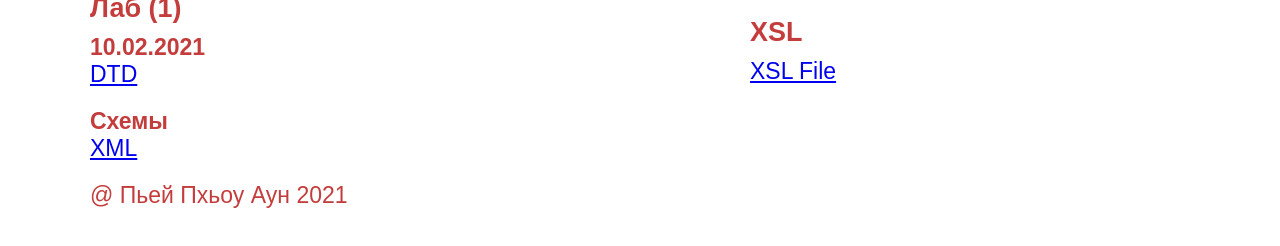
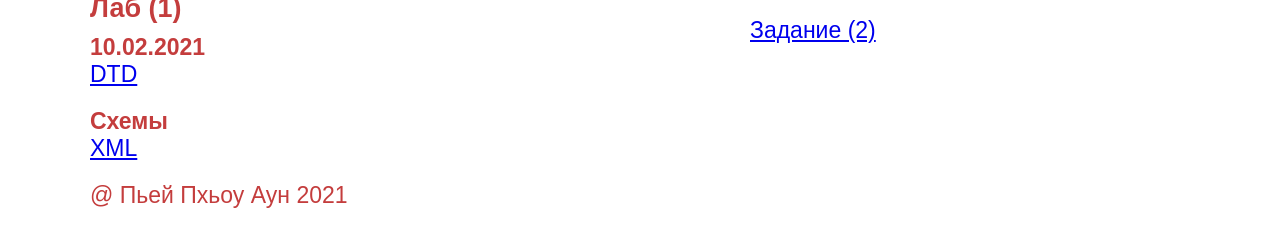
Before and after one commit to PyaePhyoAung-web/PyaePhyoAung-web.github.io, a plain HTML site: page Web-Zadanye/index.html in a window 1280 px wide. Shown: the part 508-754 px from the top of the page. Drawn offline with Linux system fonts and the light colour scheme.

Commit message:
Update index.html

```diff
--- a/Web-Zadanye/index.html
+++ b/Web-Zadanye/index.html
@@ -30,8 +30,7 @@
 <h3>Лаб (2)</h3>
 <h4>15.02.2021</h4>
 <p><a class="link-mathml" href="https://kodaktor.ru/x/e379688" target="_blank">Задание (1)</a></p>
-<h3>XSL</h3>
-<p><a class="link-xsl" href="https://kodaktor.ru/x/6eea910" target="_blank">XSL File</a></p>
+<p><a class="link-xsl" href="https://kodaktor.ru/x/6eea910" target="_blank">Задание (2)</a></p>
 
 </div>
 </div>
```
